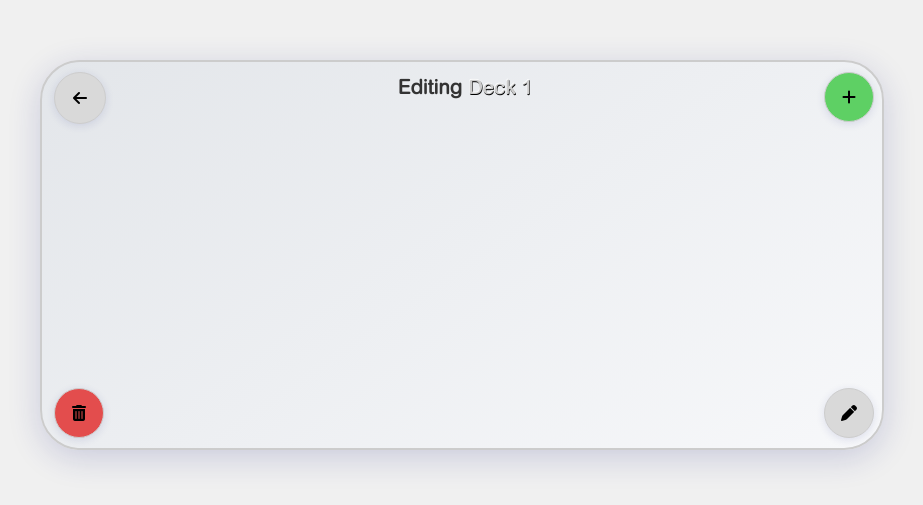
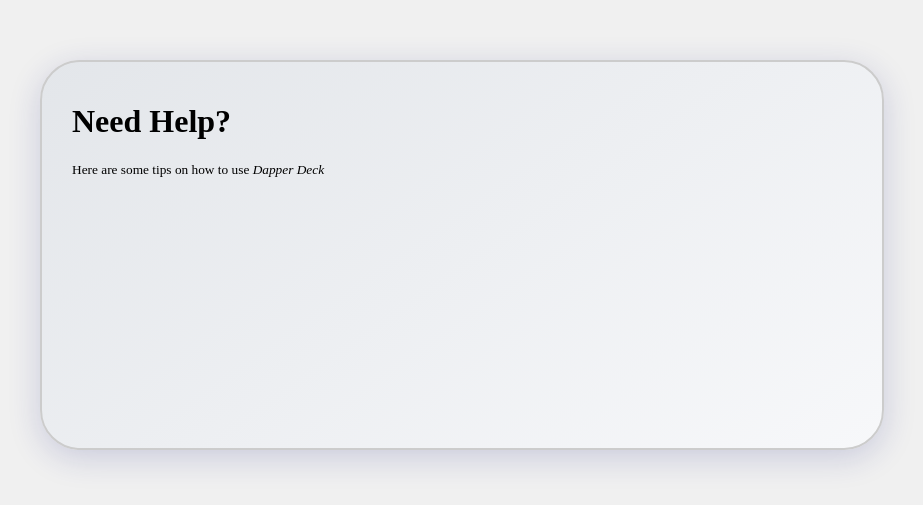
Before and after one commit to lee0099JMSS/deck, a plain HTML site: page help.html in a window 1280 px wide. Shown: the part 145-650 px from the top of the page, without its empty margins (178-1101 px from the left). Drawn offline with Linux system fonts and the light colour scheme.

Commit message:
final push for period
asdfasdfasdf

```diff
--- a/help.html
+++ b/help.html
@@ -10,33 +10,8 @@
 <body>
     <div class="iphone">
 
-        <div id="overlay"></div>
-
-        <div class="deck-ribbon-top editing">
-            <a href="index.html" class="util-button back">
-                <i class="fa-solid fa-arrow-left"></i>
-            </a>
-
-            <h1><strong>Editing<strong> <span class="faded-text">Deck 1</span></h1>
-
-            <button class="util-button add">
-                <i class="fa-solid fa-plus"></i>
-            </button>
-
-        </div>
-
-
-
-        <div class="deck-ribbon-bottom">
-                <button class="util-button delete">
-                <i class="fa-solid fa-trash-can"></i>
-            </button>
-
-            <button class="util-button edit">
-                <i class="fa-solid fa-pen"></i>
-            </button>
-        </div>
-
+        <h1 class="title">Need Help?</h1>
+        <sub>Here are some tips on how to use <i>Dapper Deck</i></sub>
 
     </div>
 </body>
```
Also changed, not shown: index.html (+1 -1 lines).
